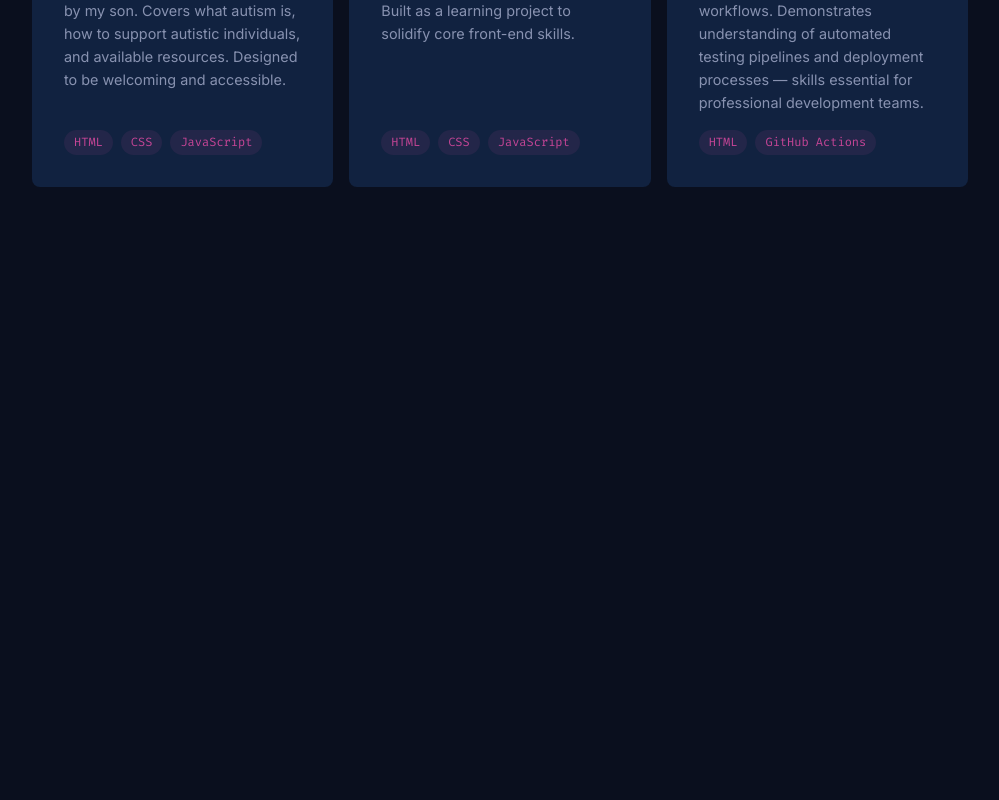
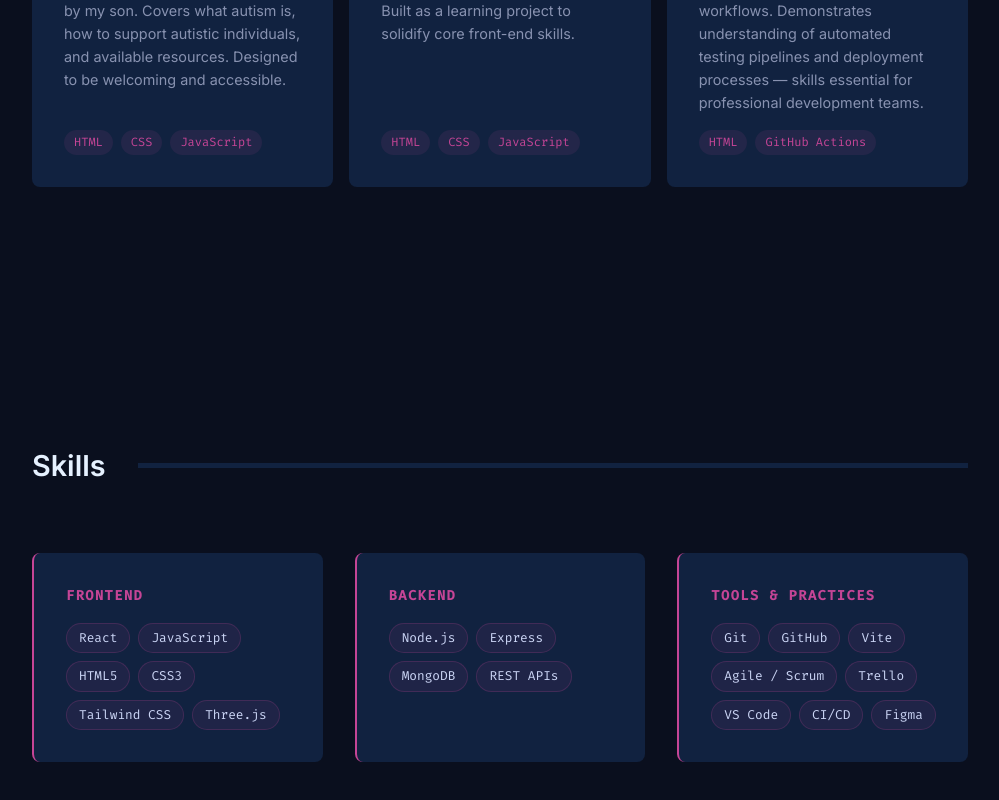
Before and after one commit to Lharry95/my-portfolio, a React (Vite) app: page / in a window 1280 px wide. Shown: the part 3255-4055 px from the top of the page, without its empty margins (140-1139 px from the left). Before the commit the page ends 3570 px from the top, so only its background shows below. Built offline with nearby package versions, Linux system fonts and the light colour scheme.

Commit message:
feat: add skills section grouped by category

```diff
--- a/src/App.jsx
+++ b/src/App.jsx
@@ -2,6 +2,7 @@ import About from "./components/About/About";
 import Hero from "./components/Hero/Hero";
 import Navbar from "./components/Navbar/Navbar";
 import Projects from "./components/Projects/Projects.jsx";
+import Skills from "./components/Skills/Skills";
 
 function App() {
   return (
@@ -11,6 +12,7 @@ function App() {
         <Hero />
         <About />
         <Projects />
+        <Skills />
       </main>
     </div>
   );
--- /dev/null
+++ b/src/components/Skills/Skills.jsx
@@ -0,0 +1,59 @@
+import styles from "./Skills.module.css";
+
+const skillGroups = [
+  {
+    category: "Frontend",
+    skills: [
+      "React",
+      "JavaScript",
+      "HTML5",
+      "CSS3",
+      "Tailwind CSS",
+      "Three.js",
+    ],
+  },
+  {
+    category: "Backend",
+    skills: ["Node.js", "Express", "MongoDB", "REST APIs"],
+  },
+  {
+    category: "Tools & Practices",
+    skills: [
+      "Git",
+      "GitHub",
+      "Vite",
+      "Agile / Scrum",
+      "Trello",
+      "VS Code",
+      "CI/CD",
+      "Figma",
+    ],
+  },
+];
+
+function Skills() {
+  return (
+    <section id="skills" className={styles.skills}>
+      <h2 className={styles.sectionTitle}>Skills</h2>
+
+      <div className={styles.groups}>
+        {skillGroups.map((group) => (
+          <div key={group.category} className={styles.group}>
+            {/* Category heading e.g. "Frontend" */}
+            <h3 className={styles.groupTitle}>{group.category}</h3>
+
+            <ul className={styles.skillList}>
+              {group.skills.map((skill) => (
+                <li key={skill} className={styles.skillTag}>
+                  {skill}
+                </li>
+              ))}
+            </ul>
+          </div>
+        ))}
+      </div>
+    </section>
+  );
+}
+
+export default Skills;
--- /dev/null
+++ b/src/components/Skills/Skills.module.css
@@ -0,0 +1,76 @@
+.skills {
+  padding: var(--space-xl) var(--space-md);
+  max-width: var(--max-width);
+  margin: 0 auto;
+}
+
+.sectionTitle {
+  display: flex;
+  align-items: center;
+  font-size: clamp(1.5rem, 3vw, 1.8rem);
+  color: var(--color-white);
+  margin-bottom: var(--space-lg);
+  white-space: nowrap;
+}
+
+.sectionTitle::after {
+  content: "";
+  display: block;
+  height: 5px;
+  background-color: var(--color-bg-light);
+  flex: 1;
+  margin-left: var(--space-md);
+}
+
+/* --- Three-column grid for the skill groups ---
+    */
+.groups {
+  display: grid;
+  grid-template-columns: repeat(3, 1fr);
+  gap: var(--space-md);
+}
+
+.group {
+  background-color: var(--color-bg-light);
+  border-radius: 8px;
+  padding: var(--space-md);
+  border-left: 2px solid var(--color-accent);
+}
+
+.groupTitle {
+  font-family: var(--font-mono);
+  font-size: 0.85rem;
+  color: var(--color-accent);
+  margin-bottom: var(--space-sm);
+  text-transform: uppercase;
+  letter-spacing: 1.5px;
+}
+
+.skillList {
+  display: flex;
+  flex-wrap: wrap;
+  gap: var(--space-xs);
+  list-style: none;
+}
+
+.skillTag {
+  font-family: var(--font-mono);
+  font-size: 0.8rem;
+  color: var(--color-text);
+  background-color: rgba(197, 69, 150, 0.08);
+  border: 1px solid rgba(197, 69, 150, 0.2);
+  padding: 4px 12px;
+  border-radius: 20px;
+  transition: color 0.2s ease, border-color 0.2s ease;
+}
+
+.skillTag:hover {
+  color: var(--color-accent);
+  border-color: var(--color-accent);
+}
+
+@media (max-width: 650px) {
+  .groups {
+    grid-template-columns: 1fr;
+  }
+}
```
